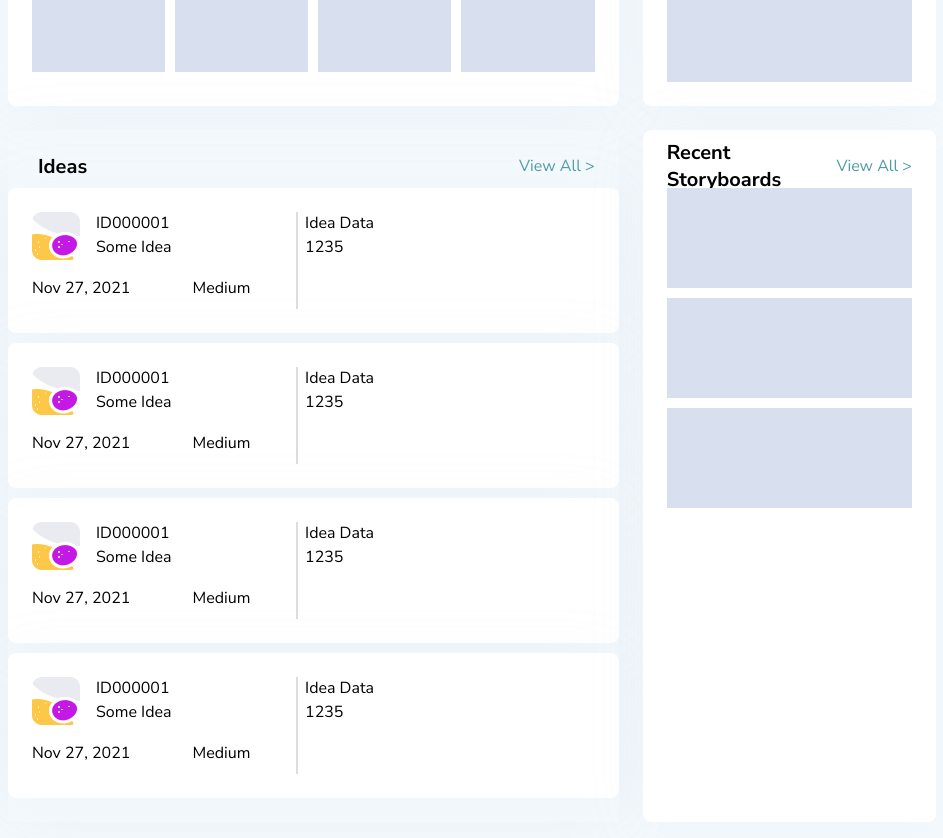
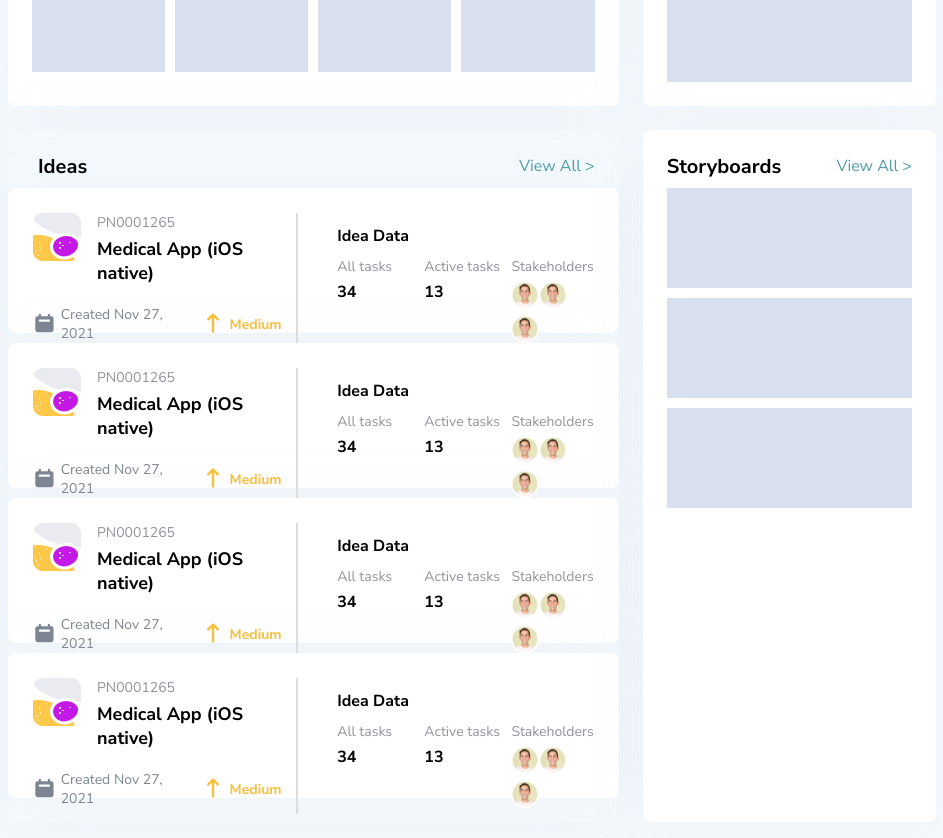
Before and after one commit to brettdoyle44/project-content-life, a Next.js app: page /home in a window 1280 px wide. Shown: the part 460-1298 px from the top of the page, without its empty margins (288-1231 px from the left). Built offline with nearby package versions, Linux system fonts and the light colour scheme.

Commit message:
Homepage ideas section complete(ish)

```diff
--- a/pages/home.tsx
+++ b/pages/home.tsx
@@ -2,6 +2,8 @@ import { FunctionComponent } from 'react';
 import { styled } from '../stitches.config';
 import Link from 'next/link';
 import Image from 'next/image';
+import { HiCalendar, HiArrowNarrowUp } from 'react-icons/hi';
+import { cursorTo } from 'readline';
 // import { SubSectionTitle, Card, ViewAllLink } from '../components/uikit/uikit';
 
 const HomeLayout = styled('div', {
@@ -43,6 +45,7 @@ export const Idea = styled('div', {
   backgroundColor: '#fff',
   borderRadius: '0.5em',
   padding: '1.5em',
+  border: '1px solid #fff',
   boxShadow: '0px 6px 58px rgba(196, 203, 214, 0.103611)',
   grid: `[row1-start]'ideaimage ideanum ideanum divider ideadata ideadata ideadata' 1.5em [row1-end]
     [row2-start]'ideaimage ideaname ideaname divider ideastats ideastats ideastats' auto [row2-end]
@@ -50,6 +53,10 @@ export const Idea = styled('div', {
     / 4em 1fr 1fr 1em 1fr 1fr 1fr
 
     `,
+  '&:hover': {
+    border: '1px solid $primary',
+    cursor: 'pointer',
+  },
 });
 
 export const TaskCard = styled('div', {
@@ -107,6 +114,8 @@ export const IdeaImage = styled('div', {
 });
 export const IdeaNumber = styled('div', {
   gridArea: 'ideanum',
+  color: '#91929E',
+  fontSize: '$xs',
 });
 export const Divider = styled('div', {
   gridArea: 'divider',
@@ -116,24 +125,75 @@ export const Divider = styled('div', {
 });
 export const IdeaData = styled('div', {
   gridArea: 'ideadata',
+  fontWeight: '700',
+  paddingLeft: '2em',
+  paddingTop: '0.75em',
+  fontSize: '$md',
 });
 export const IdeaName = styled('div', {
   gridArea: 'ideaname',
+  fontWeight: '700',
+  fontSize: '$mdsm',
 });
+
 export const Created = styled('div', {
+  display: 'flex',
   gridArea: 'created',
+  alignItems: 'center',
+  color: '$mainGray',
 });
+
+export const CalendarIcon = styled(HiCalendar, {
+  fontSize: '$lg',
+});
+
+export const IdeaDate = styled('div', {
+  color: '$mainGray',
+  paddingLeft: '$xs',
+  fontSize: '$xs',
+  marginTop: '3px',
+});
+
+export const UpArrowIcon = styled(HiArrowNarrowUp, {
+  fontSize: '$lg',
+});
+
+export const PriorityLevel = styled('div', {
+  paddingLeft: '$xs',
+  fontSize: '$xs',
+  marginTop: '3px',
+  fontWeight: '700',
+});
+
 export const Priority = styled('div', {
+  display: 'flex',
   gridArea: 'priority',
+  alignItems: 'center',
+  justifySelf: 'center',
+  color: '$warning',
 });
 
 export const IdeaStats = styled('div', {
+  display: 'grid',
   gridArea: 'ideastats',
+  gridGap: '10px',
+  paddingLeft: '2em',
+  paddingTop: '1.25em',
+  grid: '1fr / 1fr 1fr 1fr',
 });
 
-// export const CardLayout = styled('div', {
-//     display: grid
-// })
+export const StatsHeader = styled('div', {
+  fontSize: '$xs',
+  color: '#91929E',
+  paddingBottom: '5px',
+});
+
+export const Stats = styled('div', {
+  fontWeight: '700',
+});
+
+export const Avatars = styled('div', {});
+
 export const Title = styled('div', {
   gridArea: 'header',
   justifySelf: 'start',
@@ -242,13 +302,50 @@ const HomePage: FunctionComponent<HomePageProps> = () => {
               alt="something"
             />
           </IdeaImage>
-          <IdeaNumber>ID000001</IdeaNumber>
+          <IdeaNumber>PN0001265</IdeaNumber>
           <Divider></Divider>
           <IdeaData>Idea Data</IdeaData>
-          <IdeaName>Some Idea</IdeaName>
-          <Created>Nov 27, 2021</Created>
-          <Priority>Medium</Priority>
-          <IdeaStats>1235</IdeaStats>
+          <IdeaName>Medical App (iOS native)</IdeaName>
+          <Created>
+            <CalendarIcon /> <IdeaDate>Created Nov 27, 2021</IdeaDate>
+          </Created>
+          <Priority>
+            <UpArrowIcon /> <PriorityLevel>Medium</PriorityLevel>
+          </Priority>
+          <IdeaStats>
+            <div>
+              <StatsHeader>All tasks</StatsHeader>
+              <Stats>34</Stats>
+            </div>
+            <div>
+              <StatsHeader>Active tasks</StatsHeader>
+              <Stats>13</Stats>
+            </div>
+            <div>
+              <StatsHeader>Stakeholders</StatsHeader>
+              <Avatars>
+                {' '}
+                <Image
+                  src="/photo.png"
+                  width="28"
+                  height="28"
+                  alt="something"
+                />
+                <Image
+                  src="/photo.png"
+                  width="28"
+                  height="28"
+                  alt="something"
+                />
+                <Image
+                  src="/photo.png"
+                  width="28"
+                  height="28"
+                  alt="something"
+                />
+              </Avatars>
+            </div>
+          </IdeaStats>
         </Idea>
 
         <Idea style={{ gridArea: 'idea2' }}>
@@ -260,13 +357,50 @@ const HomePage: FunctionComponent<HomePageProps> = () => {
               alt="something"
             />
           </IdeaImage>
-          <IdeaNumber>ID000001</IdeaNumber>
+          <IdeaNumber>PN0001265</IdeaNumber>
           <Divider></Divider>
           <IdeaData>Idea Data</IdeaData>
-          <IdeaName>Some Idea</IdeaName>
-          <Created>Nov 27, 2021</Created>
-          <Priority>Medium</Priority>
-          <IdeaStats>1235</IdeaStats>
+          <IdeaName>Medical App (iOS native)</IdeaName>
+          <Created>
+            <CalendarIcon /> <IdeaDate>Created Nov 27, 2021</IdeaDate>
+          </Created>
+          <Priority>
+            <UpArrowIcon /> <PriorityLevel>Medium</PriorityLevel>
+          </Priority>
+          <IdeaStats>
+            <div>
+              <StatsHeader>All tasks</StatsHeader>
+              <Stats>34</Stats>
+            </div>
+            <div>
+              <StatsHeader>Active tasks</StatsHeader>
+              <Stats>13</Stats>
+            </div>
+            <div>
+              <StatsHeader>Stakeholders</StatsHeader>
+              <Avatars>
+                {' '}
+                <Image
+                  src="/photo.png"
+                  width="28"
+                  height="28"
+                  alt="something"
+                />
+                <Image
+                  src="/photo.png"
+                  width="28"
+                  height="28"
+                  alt="something"
+                />
+                <Image
+                  src="/photo.png"
+                  width="28"
+                  height="28"
+                  alt="something"
+                />
+              </Avatars>
+            </div>
+          </IdeaStats>
         </Idea>
 
         <Idea style={{ gridArea: 'idea3' }}>
@@ -278,13 +412,50 @@ const HomePage: FunctionComponent<HomePageProps> = () => {
               alt="something"
             />
           </IdeaImage>
-          <IdeaNumber>ID000001</IdeaNumber>
+          <IdeaNumber>PN0001265</IdeaNumber>
           <Divider></Divider>
           <IdeaData>Idea Data</IdeaData>
-          <IdeaName>Some Idea</IdeaName>
-          <Created>Nov 27, 2021</Created>
-          <Priority>Medium</Priority>
-          <IdeaStats>1235</IdeaStats>
+          <IdeaName>Medical App (iOS native)</IdeaName>
+          <Created>
+            <CalendarIcon /> <IdeaDate>Created Nov 27, 2021</IdeaDate>
+          </Created>
+          <Priority>
+            <UpArrowIcon /> <PriorityLevel>Medium</PriorityLevel>
+          </Priority>
+          <IdeaStats>
+            <div>
+              <StatsHeader>All tasks</StatsHeader>
+              <Stats>34</Stats>
+            </div>
+            <div>
+              <StatsHeader>Active tasks</StatsHeader>
+              <Stats>13</Stats>
+            </div>
+            <div>
+              <StatsHeader>Stakeholders</StatsHeader>
+              <Avatars>
+                {' '}
+                <Image
+                  src="/photo.png"
+                  width="28"
+                  height="28"
+                  alt="something"
+                />
+                <Image
+                  src="/photo.png"
+                  width="28"
+                  height="28"
+                  alt="something"
+                />
+                <Image
+                  src="/photo.png"
+                  width="28"
+                  height="28"
+                  alt="something"
+                />
+              </Avatars>
+            </div>
+          </IdeaStats>
         </Idea>
 
         <Idea style={{ gridArea: 'idea4' }}>
@@ -296,18 +467,55 @@ const HomePage: FunctionComponent<HomePageProps> = () => {
               alt="something"
             />
           </IdeaImage>
-          <IdeaNumber>ID000001</IdeaNumber>
+          <IdeaNumber>PN0001265</IdeaNumber>
           <Divider></Divider>
           <IdeaData>Idea Data</IdeaData>
-          <IdeaName>Some Idea</IdeaName>
-          <Created>Nov 27, 2021</Created>
-          <Priority>Medium</Priority>
-          <IdeaStats>1235</IdeaStats>
+          <IdeaName>Medical App (iOS native)</IdeaName>
+          <Created>
+            <CalendarIcon /> <IdeaDate>Created Nov 27, 2021</IdeaDate>
+          </Created>
+          <Priority>
+            <UpArrowIcon /> <PriorityLevel>Medium</PriorityLevel>
+          </Priority>
+          <IdeaStats>
+            <div>
+              <StatsHeader>All tasks</StatsHeader>
+              <Stats>34</Stats>
+            </div>
+            <div>
+              <StatsHeader>Active tasks</StatsHeader>
+              <Stats>13</Stats>
+            </div>
+            <div>
+              <StatsHeader>Stakeholders</StatsHeader>
+              <Avatars>
+                {' '}
+                <Image
+                  src="/photo.png"
+                  width="28"
+                  height="28"
+                  alt="something"
+                />
+                <Image
+                  src="/photo.png"
+                  width="28"
+                  height="28"
+                  alt="something"
+                />
+                <Image
+                  src="/photo.png"
+                  width="28"
+                  height="28"
+                  alt="something"
+                />
+              </Avatars>
+            </div>
+          </IdeaStats>
         </Idea>
       </IdeaCard>
 
       <StoryboardCard>
-        <SubSectionTitle>Recent Storyboards</SubSectionTitle>
+        <SubSectionTitle>Storyboards</SubSectionTitle>
 
         <ViewAllLink>
           <Link href="/">View All &gt;</Link>
--- a/stitches.config.ts
+++ b/stitches.config.ts
@@ -17,9 +17,10 @@ export const { styled, getCssText } = createStitches({
       mainGray: '#7D8592',
     },
     fontSizes: {
-      xs: '0.8rem',
+      xs: '0.875rem',
       sm: '0.9rem',
       md: '1rem',
+      mdsm: '1.125em',
       mdlg: '1.25em',
       lg: '1.5rem',
       xl: '2rem',
```
